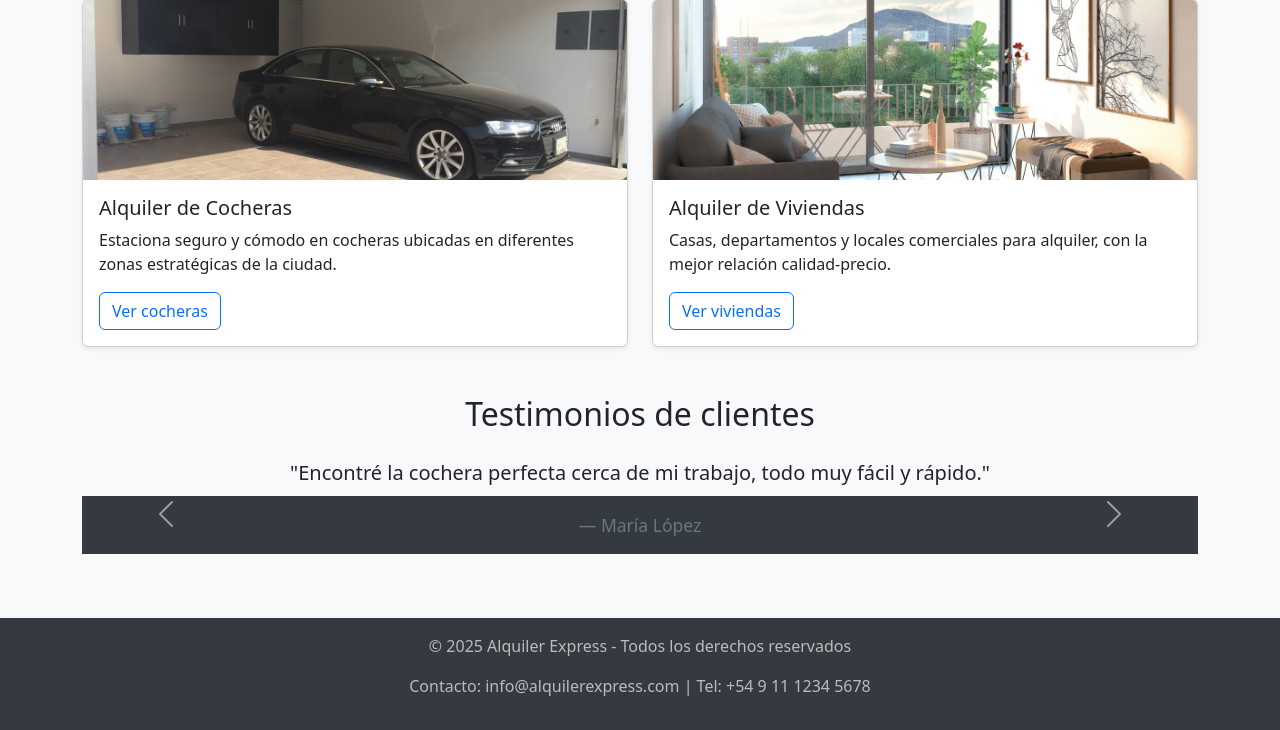
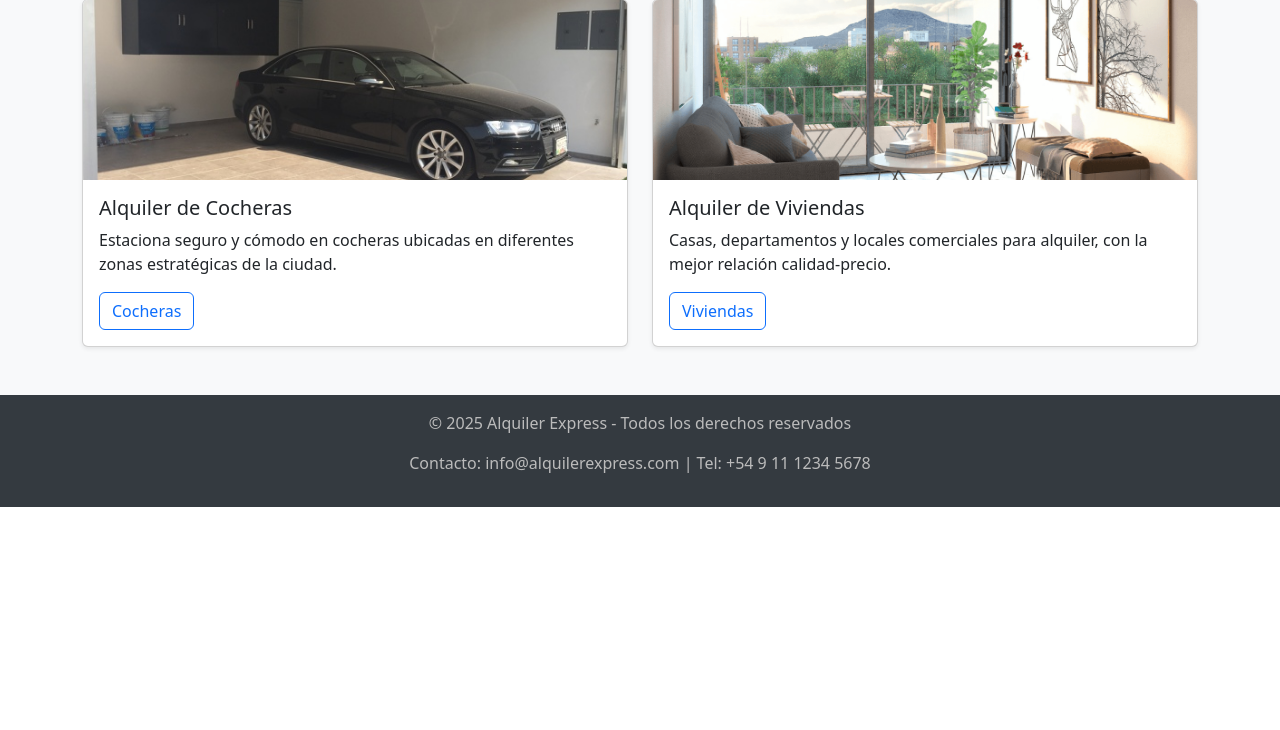
Before and after one commit to Enki7504/alquilerExpress, a Django app: page / in a window 1280 px wide. Shown: the part 691-1421 px from the top of the page. After the commit the page ends 1198 px from the top, so only its background shows below. Run offline with Django 5.2, Linux system fonts and the light colour scheme; data comes from the database, SQL or seed files in the repository; some libraries are stand-ins or nearby versions.

Commit message:
comento botones

```diff
--- a/web/templates/index.html
+++ b/web/templates/index.html
@@ -174,7 +174,6 @@
                   <div class="text-white text-shadow-lg">
                     <h1 class="display-4 fw-bold">Alquiler rápido y seguro</h1>
                     <p class="lead">Encuentra cocheras e inmuebles disponibles en tu zona</p>
-                    <a href="#services" class="btn btn-primary btn-lg mt-3">Ver opciones</a>
                   </div>
                 </div>
               </div>
@@ -203,7 +202,7 @@
           <div class="card-body">
             <h5 class="card-title">Alquiler de Cocheras</h5>
             <p class="card-text">Estaciona seguro y cómodo en cocheras ubicadas en diferentes zonas estratégicas de la ciudad.</p>
-            <a href="{% url 'buscar_cocheras' %}" class="btn btn-outline-primary">Ver cocheras</a>
+            <a href="{% url 'buscar_cocheras' %}" class="btn btn-outline-primary">Cocheras</a>
           </div>
         </div>
       </div>
@@ -214,7 +213,7 @@
           <div class="card-body">
             <h5 class="card-title">Alquiler de Viviendas</h5>
             <p class="card-text">Casas, departamentos y locales comerciales para alquiler, con la mejor relación calidad-precio.</p>
-            <a href="{% url 'buscar_inmuebles' %}" class="btn btn-outline-primary">Ver viviendas</a>
+            <a href="{% url 'buscar_inmuebles' %}" class="btn btn-outline-primary">Viviendas</a>
           </div>
         </div>
       </div>
@@ -222,7 +221,7 @@
   </section>
 
   <!-- Testimonios / Carrusel -->
-  <section class="container my-5">
+  <!-- <section class="container my-5">
     <h2 class="text-center mb-4">Testimonios de clientes</h2>
     <div id="testimonialCarousel" class="carousel slide" data-bs-ride="carousel">
       <div class="carousel-inner text-center">
@@ -254,7 +253,7 @@
         <span class="visually-hidden">Siguiente</span>
       </button>
     </div>
-  </section>
+  </section> -->
   <!-- Footer -->
   <footer>
     <div class="container">
```
Also changed, not shown: web/templates/cochera.html (+3 -6 lines), web/templates/inmueble.html (+3 -6 lines).
